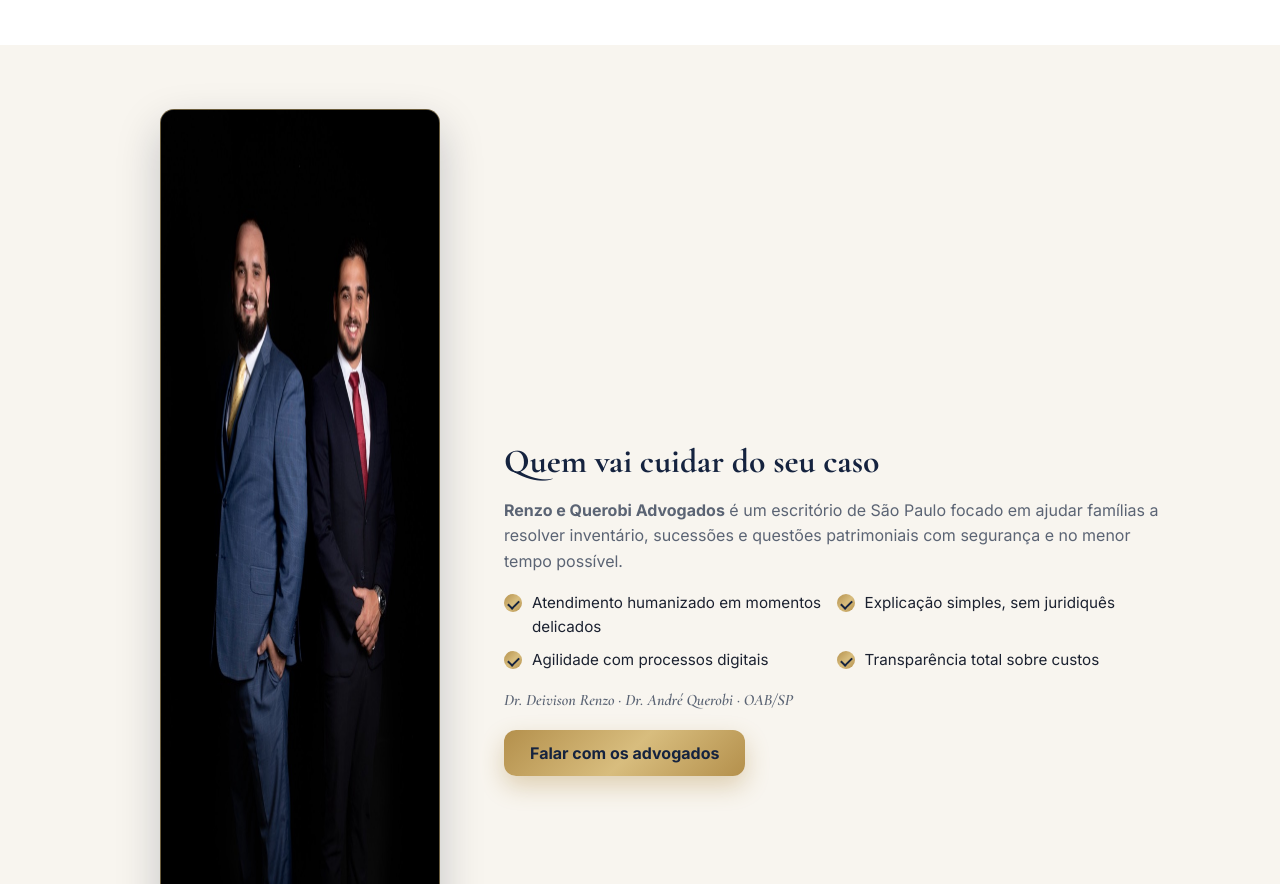
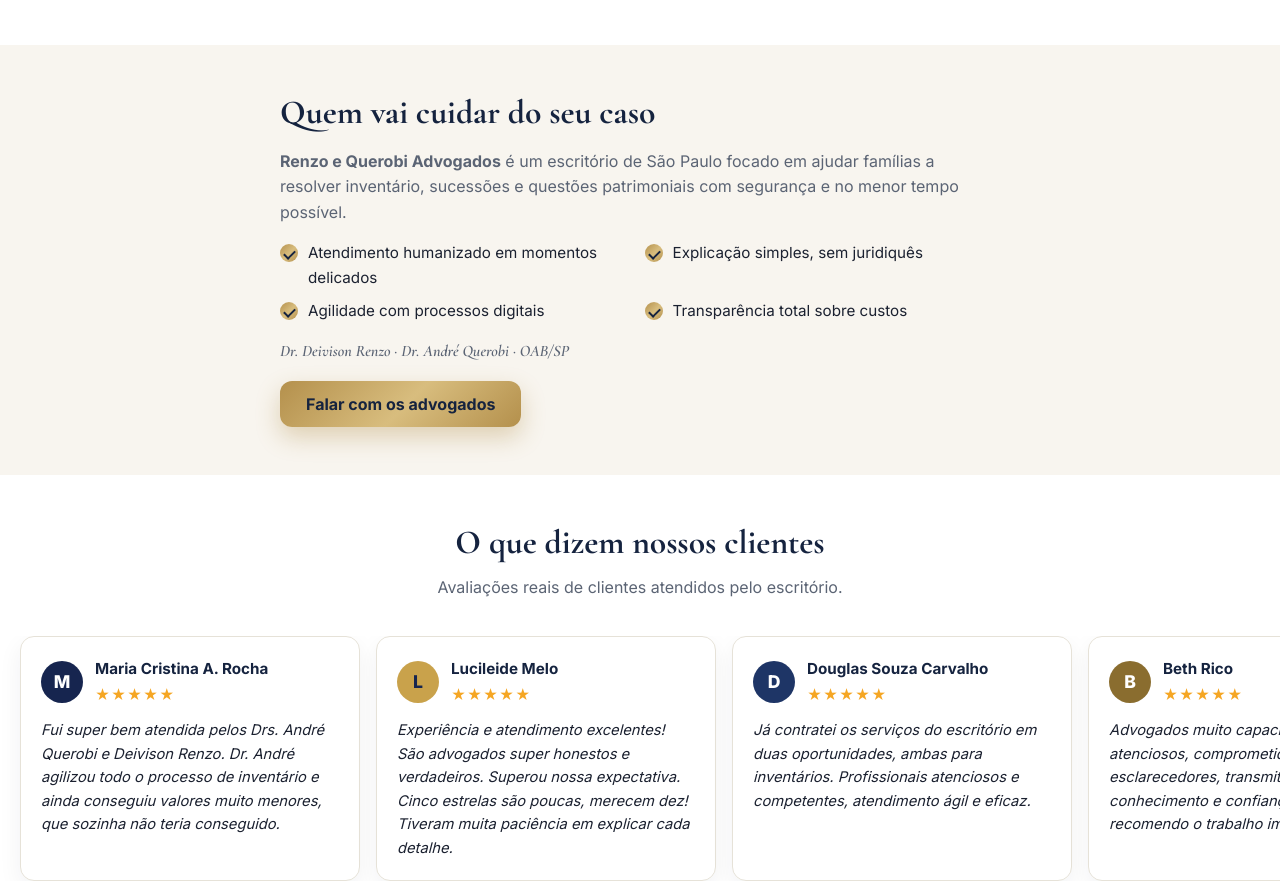
Before and after one commit to BrenoBD/renzo-querobi-inventario, a plain HTML site: page public/index.html in a window 1280 px wide. Shown: the part 2341-3225 px from the top of the page. Drawn offline with nearby package versions, Linux system fonts and the light colour scheme.

Commit message:
Remove foto distorcida da seção "Quem vai cuidar do seu caso"
Seção agora é um bloco de texto centralizado (max 760px), sem imagem.

Co-Authored-By: Claude Opus 4.8 <noreply@anthropic.com>

```diff
--- a/public/assets/css/style.css
+++ b/public/assets/css/style.css
@@ -187,8 +187,7 @@ a { color: inherit; text-decoration: none; }
 .step p { color: var(--muted); margin: 0; font-size: .95rem; }
 
 /* advogados */
-.about { display: grid; gap: 24px; }
-.about__img img { border-radius: var(--radius); border: 1px solid rgba(201, 162, 75, .5); background: var(--navy-deep); margin: 0 auto; max-width: 300px; box-shadow: 0 18px 44px rgba(13, 24, 48, .22); }
+.about { max-width: 760px; margin: 0 auto; }
 .about__text p { color: var(--muted); }
 .about__oab { font-family: var(--serif); font-style: italic; color: var(--navy); font-weight: 600; }
 
@@ -258,8 +257,6 @@ a { color: inherit; text-decoration: none; }
   .paths { grid-template-columns: 1fr 1fr; }
   .risk { grid-template-columns: 1fr 1fr; }
   .steps { grid-template-columns: repeat(4, 1fr); }
-  .about { grid-template-columns: 360px 1fr; align-items: center; }
-  .about__img img { max-width: 100%; }
   .ticks--2 { grid-template-columns: 1fr 1fr; }
   .review { flex-basis: 360px; }
   .foot__grid { grid-template-columns: 1.4fr 1fr 1fr; }
--- a/public/index.html
+++ b/public/index.html
@@ -193,7 +193,6 @@
     <!-- ============ ADVOGADOS ============ -->
     <section class="section section--soft" id="advogados" aria-labelledby="t-adv">
       <div class="container about">
-        <figure class="about__img"><img src="/assets/img/advogados-retrato.jpg" alt="Deivison Renzo e André Querobi, advogados de inventário em São Paulo" width="666" height="1000" loading="lazy"></figure>
         <div class="about__text">
           <h2 class="s-title s-title--left" id="t-adv">Quem vai cuidar do seu caso</h2>
           <p><strong>Renzo e Querobi Advogados</strong> é um escritório de São Paulo focado em ajudar famílias a resolver inventário, sucessões e questões patrimoniais com segurança e no menor tempo possível.</p>
```
